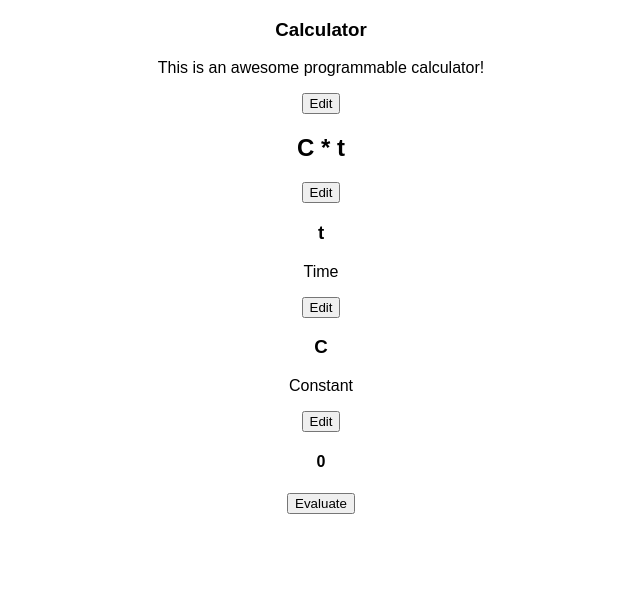
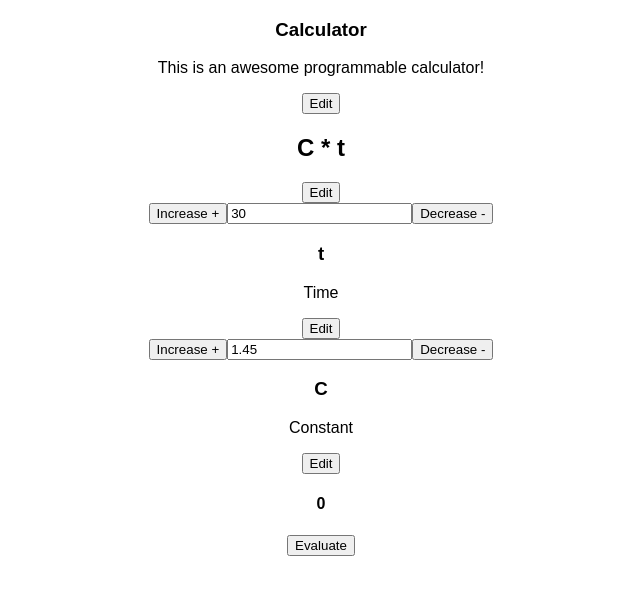
Before and after one commit to alvinncx/expressor, a React (Create React App) app: page / in a window 1280 px wide. Shown: the top 594 px of the page, without its empty margins (319-959 px from the left). Built offline with nearby package versions, Linux system fonts and the light colour scheme.

Commit message:
increase, decrease and change var value

```diff
--- a/src/js/actions/index.js
+++ b/src/js/actions/index.js
@@ -4,7 +4,8 @@ import {
   UPDATE_DESCRIPTION,
   UPDATE_EXPRESSION,
   EVAL_EXPRESSION,
-  UPDATE_VARIABLE_NAME
+  UPDATE_VARIABLE_NAME,
+  UPDATE_VARIABLE_VALUE
 } from "../constants/actionTypes"
 
 // Actions are payloads of information that send data
@@ -49,6 +50,14 @@ const updateVariableName = (index, text) => {
   }
 }
 
+const updateVariableValue = (index, float) => {
+  return {
+    type: UPDATE_VARIABLE_VALUE,
+    index: index,
+    payload: float
+  }
+}
+
 const evaluateExpression = () => {
   return {
     type: EVAL_EXPRESSION
@@ -61,5 +70,6 @@ export {
   updateDescription,
   updateExpression,
   evaluateExpression,
-  updateVariableName
+  updateVariableName,
+  updateVariableValue
 }
--- a/src/js/components/variable.js
+++ b/src/js/components/variable.js
@@ -1,11 +1,51 @@
 import React from "react"
 import { connect } from "react-redux"
-import { updateVariableName } from "../actions"
+import {
+  updateVariableName,
+  updateVariableValue
+ } from "../actions"
 
 const mapDispatchToProps = dispatch => ({
-  updateVariableName: (id, text) => ( dispatch( updateVariableName(id, text) ) )
+  updateVariableName: (id, text) => ( dispatch( updateVariableName(id, text) ) ),
+  updateVariableValue: (id, float) => ( dispatch( updateVariableValue(id, float) ) )
 })
 
+class ConnectedValue extends React.Component {
+  constructor(){
+    super()
+    this.increase = this.increase.bind(this)
+    this.decrease = this.decrease.bind(this)
+    this.handleChange = this.handleChange.bind(this)
+  }
+
+  increase(){
+    const variable = this.props.variable
+    this.props.updateVariableValue(this.props.index, variable.value + variable.config.step)
+  }
+
+  decrease(){
+    const variable = this.props.variable
+    this.props.updateVariableValue(this.props.index, variable.value - variable.config.step)
+  }
+
+  handleChange(event){
+   const variable = this.props.variable
+    this.props.updateVariableValue(this.props.index, event.target.value)
+  }
+
+  render(){
+    const variable = this.props.variable
+    return (
+      <div>
+        <button onClick={ this.increase }>Increase +</button>
+        <input value={ variable.value } onChange={ this.handleChange }/>
+        <button onClick={ this.decrease }>Decrease -</button>
+      </div>
+    )
+  }
+}
+
+const Value = connect(null, mapDispatchToProps)(ConnectedValue)
 
 class ConnectedVariable extends React.Component {
   constructor(){
@@ -27,11 +67,13 @@ class ConnectedVariable extends React.Component {
     const variable = this.props.variable
     return this.state.editing ? (
       <div>
+        <Value variable={ variable } index={this.props.index} />
         <input value={ variable.name } onChange={ this.handleNameChange } />
         <button onClick={ this.toggleEdit }>Save</button>
       </div>
       ): (
       <div>
+        <Value variable={ variable } index={this.props.index} />
         <h3>{ variable.name }</h3>
         <p>{ variable.label }</p>
         <button onClick={ this.toggleEdit }>Edit</button>
--- a/src/js/constants/actionTypes.js
+++ b/src/js/constants/actionTypes.js
@@ -4,6 +4,8 @@ const UPDATE_DESCRIPTION = "UPDATE_DESCRIPTION"
 const UPDATE_EXPRESSION = "UPDATE_EXPRESSION"
 const EVAL_EXPRESSION = "EVAL_EXPRESSION"
 const UPDATE_VARIABLE_NAME = "UPDATE_VARIABLE_NAME"
+const UPDATE_VARIABLE_VALUE = "UPDATE_VARIABLE_VALUE"
+
 
 export {
   ADD_ARTICLE,
@@ -11,5 +13,6 @@ export {
   UPDATE_DESCRIPTION,
   UPDATE_EXPRESSION,
   EVAL_EXPRESSION,
-  UPDATE_VARIABLE_NAME
+  UPDATE_VARIABLE_NAME,
+  UPDATE_VARIABLE_VALUE
 }
--- a/src/js/reducers/index.js
+++ b/src/js/reducers/index.js
@@ -7,7 +7,8 @@ import {
   UPDATE_DESCRIPTION,
   UPDATE_EXPRESSION,
   EVAL_EXPRESSION,
-  UPDATE_VARIABLE_NAME
+  UPDATE_VARIABLE_NAME,
+  UPDATE_VARIABLE_VALUE
 } from "../constants/actionTypes"
 
 
@@ -74,6 +75,18 @@ const rootReducer = (state=initialState, action) => {
           }
         })
       }
+    case UPDATE_VARIABLE_VALUE:
+      return {
+        ...state,
+        variables: state.variables.map((item, index) => {
+          if (index !== action.index) return item
+          return {
+            ...item,
+            value: action.payload
+          }
+        })
+      }
+
     default:
       return state
   }
```
